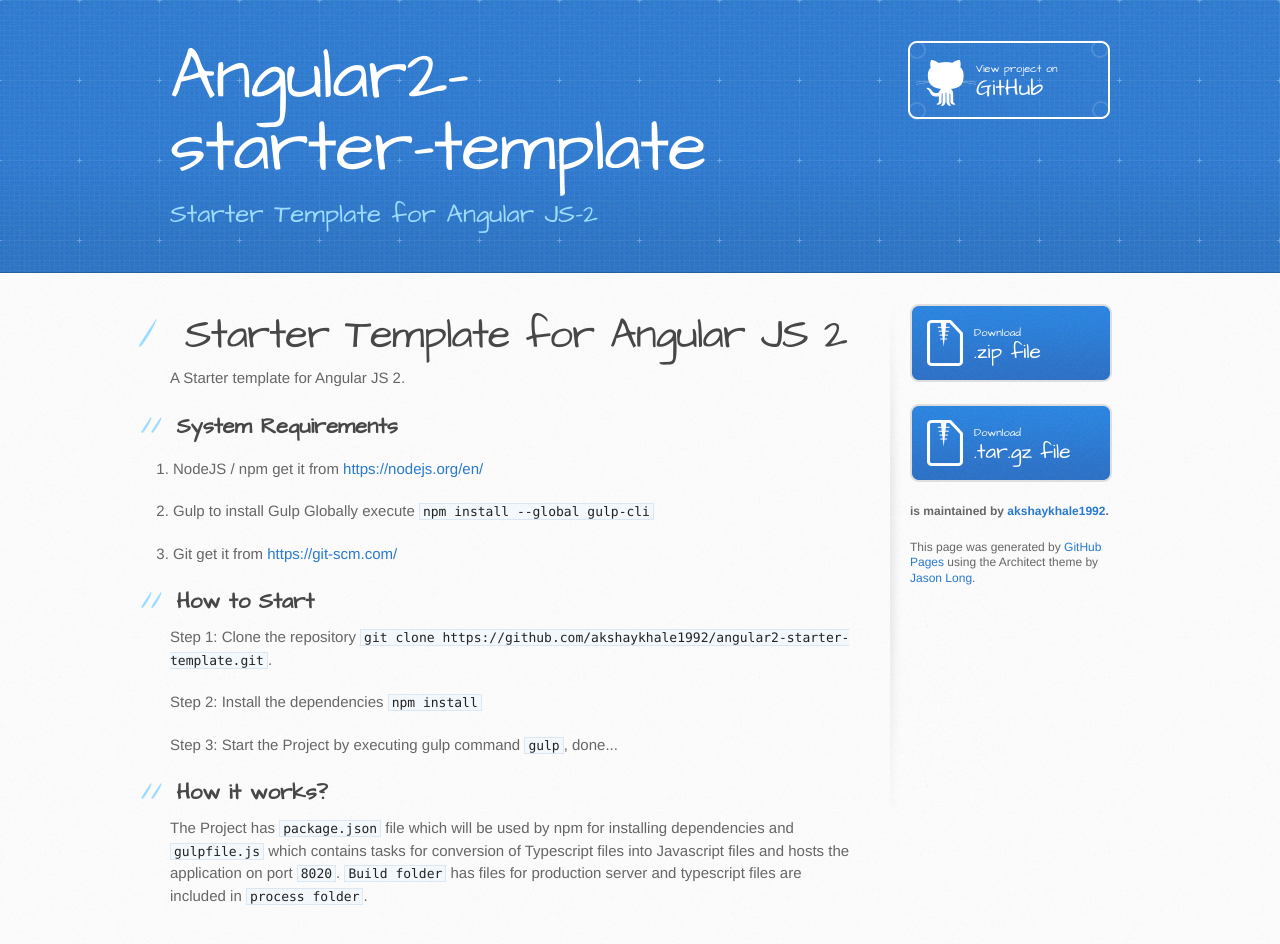
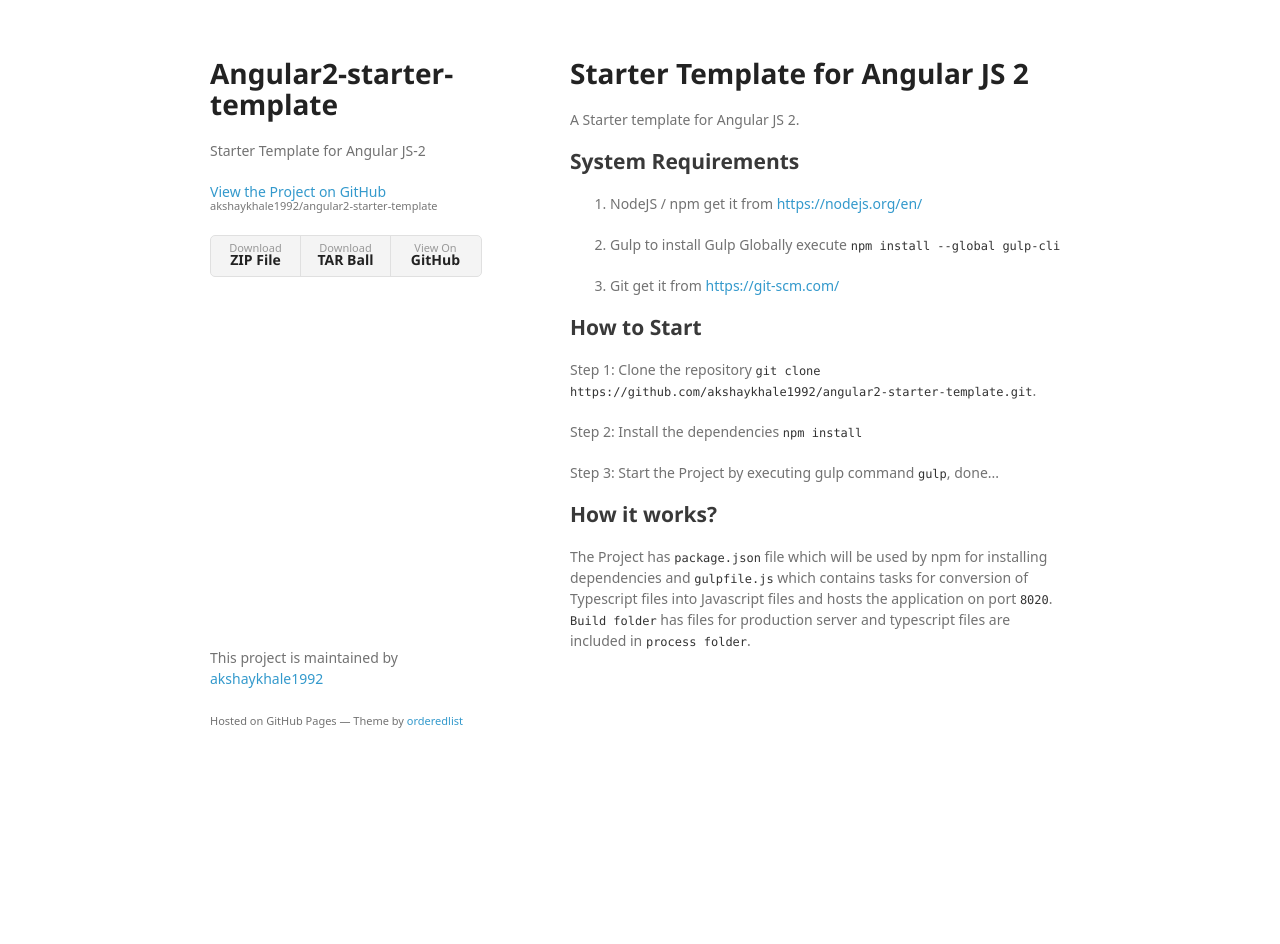
Before and after one commit to akshaykhale1992/angular2-starter-template, a plain HTML site: page index.html in a window 1280 px wide. After the commit the page ends 800 px from the top, so only its background shows below. Drawn offline with Linux system fonts and the light colour scheme; a web font is replaced by a local one.

Commit message:
Create gh-pages branch via GitHub

```diff
--- a/index.html
+++ b/index.html
@@ -1,34 +1,34 @@
-<!DOCTYPE html>
+<!doctype html>
 <html>
   <head>
-    <meta charset='utf-8'>
+    <meta charset="utf-8">
     <meta http-equiv="X-UA-Compatible" content="chrome=1">
-    <meta name="viewport" content="width=device-width, initial-scale=1, maximum-scale=1">
-    <link href='https://fonts.googleapis.com/css?family=Architects+Daughter' rel='stylesheet' type='text/css'>
-    <link rel="stylesheet" type="text/css" href="stylesheets/stylesheet.css" media="screen">
-    <link rel="stylesheet" type="text/css" href="stylesheets/github-light.css" media="screen">
-    <link rel="stylesheet" type="text/css" href="stylesheets/print.css" media="print">
+    <title>Angular2-starter-template by akshaykhale1992</title>
 
+    <link rel="stylesheet" href="stylesheets/styles.css">
+    <link rel="stylesheet" href="stylesheets/github-light.css">
+    <meta name="viewport" content="width=device-width">
     <!--[if lt IE 9]>
     <script src="//html5shiv.googlecode.com/svn/trunk/html5.js"></script>
     <![endif]-->
+  </head>
+  <body>
+    <div class="wrapper">
+      <header>
+        <h1>Angular2-starter-template</h1>
+        <p>Starter Template for Angular JS-2</p>
 
-    <title>Angular2-starter-template by akshaykhale1992</title>
-  </head>
+        <p class="view"><a href="https://github.com/akshaykhale1992/angular2-starter-template">View the Project on GitHub <small>akshaykhale1992/angular2-starter-template</small></a></p>
 
-  <body>
-    <header>
-      <div class="inner">
-        <h1>Angular2-starter-template</h1>
-        <h2>Starter Template for Angular JS-2</h2>
-        <a href="https://github.com/akshaykhale1992/angular2-starter-template" class="button"><small>View project on</small> GitHub</a>
-      </div>
-    </header>
 
-    <div id="content-wrapper">
-      <div class="inner clearfix">
-        <section id="main-content">
-          <h1>
+        <ul>
+          <li><a href="https://github.com/akshaykhale1992/angular2-starter-template/zipball/master">Download <strong>ZIP File</strong></a></li>
+          <li><a href="https://github.com/akshaykhale1992/angular2-starter-template/tarball/master">Download <strong>TAR Ball</strong></a></li>
+          <li><a href="https://github.com/akshaykhale1992/angular2-starter-template">View On <strong>GitHub</strong></a></li>
+        </ul>
+      </header>
+      <section>
+        <h1>
 <a id="starter-template-for-angular-js-2" class="anchor" href="#starter-template-for-angular-js-2" aria-hidden="true"><span aria-hidden="true" class="octicon octicon-link"></span></a>Starter Template for Angular JS 2</h1>
 
 <p>A Starter template for Angular JS 2.</p>
@@ -56,25 +56,13 @@
 
 <p>The Project has <code>package.json</code> file which will be used by npm for installing dependencies and <code>gulpfile.js</code> which contains tasks for conversion of Typescript files into Javascript files and hosts the application on port <code>8020</code>.
 <code>Build folder</code> has files for production server and typescript files are included in <code>process folder</code>.</p>
-        </section>
-
-        <aside id="sidebar">
-          <a href="https://github.com/akshaykhale1992/angular2-starter-template/zipball/master" class="button">
-            <small>Download</small>
-            .zip file
-          </a>
-          <a href="https://github.com/akshaykhale1992/angular2-starter-template/tarball/master" class="button">
-            <small>Download</small>
-            .tar.gz file
-          </a>
-
-          <p class="repo-owner"><a href="https://github.com/akshaykhale1992/angular2-starter-template"></a> is maintained by <a href="https://github.com/akshaykhale1992">akshaykhale1992</a>.</p>
-
-          <p>This page was generated by <a href="https://pages.github.com">GitHub Pages</a> using the Architect theme by <a href="https://twitter.com/jasonlong">Jason Long</a>.</p>
-        </aside>
-      </div>
+      </section>
+      <footer>
+        <p>This project is maintained by <a href="https://github.com/akshaykhale1992">akshaykhale1992</a></p>
+        <p><small>Hosted on GitHub Pages &mdash; Theme by <a href="https://github.com/orderedlist">orderedlist</a></small></p>
+      </footer>
     </div>
-
+    <script src="javascripts/scale.fix.js"></script>
 
   </body>
 </html>
--- /dev/null
+++ b/javascripts/scale.fix.js
@@ -0,0 +1,17 @@
+var metas = document.getElementsByTagName('meta');
+var i;
+if (navigator.userAgent.match(/iPhone/i)) {
+  for (i=0; i<metas.length; i++) {
+    if (metas[i].name == "viewport") {
+      metas[i].content = "width=device-width, minimum-scale=1.0, maximum-scale=1.0";
+    }
+  }
+  document.addEventListener("gesturestart", gestureStart, false);
+}
+function gestureStart() {
+  for (i=0; i<metas.length; i++) {
+    if (metas[i].name == "viewport") {
+      metas[i].content = "width=device-width, minimum-scale=0.25, maximum-scale=1.6";
+    }
+  }
+}
--- /dev/null
+++ b/stylesheets/styles.css
@@ -0,0 +1,324 @@
+@font-face {
+  font-family: 'Noto Sans';
+  font-weight: 400;
+  font-style: normal;
+  src: url('../fonts/Noto-Sans-regular/Noto-Sans-regular.eot');
+  src: url('../fonts/Noto-Sans-regular/Noto-Sans-regular.eot?#iefix') format('embedded-opentype'),
+       local('Noto Sans'),
+       local('Noto-Sans-regular'),
+       url('../fonts/Noto-Sans-regular/Noto-Sans-regular.woff2') format('woff2'),
+       url('../fonts/Noto-Sans-regular/Noto-Sans-regular.woff') format('woff'),
+       url('../fonts/Noto-Sans-regular/Noto-Sans-regular.ttf') format('truetype'),
+       url('../fonts/Noto-Sans-regular/Noto-Sans-regular.svg#NotoSans') format('svg');
+}
+
+@font-face {
+  font-family: 'Noto Sans';
+  font-weight: 700;
+  font-style: normal;
+  src: url('../fonts/Noto-Sans-700/Noto-Sans-700.eot');
+  src: url('../fonts/Noto-Sans-700/Noto-Sans-700.eot?#iefix') format('embedded-opentype'),
+       local('Noto Sans Bold'),
+       local('Noto-Sans-700'),
+       url('../fonts/Noto-Sans-700/Noto-Sans-700.woff2') format('woff2'),
+       url('../fonts/Noto-Sans-700/Noto-Sans-700.woff') format('woff'),
+       url('../fonts/Noto-Sans-700/Noto-Sans-700.ttf') format('truetype'),
+       url('../fonts/Noto-Sans-700/Noto-Sans-700.svg#NotoSans') format('svg');
+}
+
+@font-face {
+  font-family: 'Noto Sans';
+  font-weight: 400;
+  font-style: italic;
+  src: url('../fonts/Noto-Sans-italic/Noto-Sans-italic.eot');
+  src: url('../fonts/Noto-Sans-italic/Noto-Sans-italic.eot?#iefix') format('embedded-opentype'),
+       local('Noto Sans Italic'),
+       local('Noto-Sans-italic'),
+       url('../fonts/Noto-Sans-italic/Noto-Sans-italic.woff2') format('woff2'),
+       url('../fonts/Noto-Sans-italic/Noto-Sans-italic.woff') format('woff'),
+       url('../fonts/Noto-Sans-italic/Noto-Sans-italic.ttf') format('truetype'),
+       url('../fonts/Noto-Sans-italic/Noto-Sans-italic.svg#NotoSans') format('svg');
+}
+
+@font-face {
+  font-family: 'Noto Sans';
+  font-weight: 700;
+  font-style: italic;
+  src: url('../fonts/Noto-Sans-700italic/Noto-Sans-700italic.eot');
+  src: url('../fonts/Noto-Sans-700italic/Noto-Sans-700italic.eot?#iefix') format('embedded-opentype'),
+       local('Noto Sans Bold Italic'),
+       local('Noto-Sans-700italic'),
+       url('../fonts/Noto-Sans-700italic/Noto-Sans-700italic.woff2') format('woff2'),
+       url('../fonts/Noto-Sans-700italic/Noto-Sans-700italic.woff') format('woff'),
+       url('../fonts/Noto-Sans-700italic/Noto-Sans-700italic.ttf') format('truetype'),
+       url('../fonts/Noto-Sans-700italic/Noto-Sans-700italic.svg#NotoSans') format('svg');
+}
+
+body {
+  background-color: #fff;
+  padding:50px;
+  font: 14px/1.5 "Noto Sans", "Helvetica Neue", Helvetica, Arial, sans-serif;
+  color:#727272;
+  font-weight:400;
+}
+
+h1, h2, h3, h4, h5, h6 {
+  color:#222;
+  margin:0 0 20px;
+}
+
+p, ul, ol, table, pre, dl {
+  margin:0 0 20px;
+}
+
+h1, h2, h3 {
+  line-height:1.1;
+}
+
+h1 {
+  font-size:28px;
+}
+
+h2 {
+  color:#393939;
+}
+
+h3, h4, h5, h6 {
+  color:#494949;
+}
+
+a {
+  color:#39c;
+  text-decoration:none;
+}
+
+a:hover {
+  color:#069;
+}
+
+a small {
+  font-size:11px;
+  color:#777;
+  margin-top:-0.3em;
+  display:block;
+}
+
+a:hover small {
+  color:#777;
+}
+
+.wrapper {
+  width:860px;
+  margin:0 auto;
+}
+
+blockquote {
+  border-left:1px solid #e5e5e5;
+  margin:0;
+  padding:0 0 0 20px;
+  font-style:italic;
+}
+
+code, pre {
+  font-family:Monaco, Bitstream Vera Sans Mono, Lucida Console, Terminal, Consolas, Liberation Mono, DejaVu Sans Mono, Courier New, monospace;
+  color:#333;
+  font-size:12px;
+}
+
+pre {
+  padding:8px 15px;
+  background: #f8f8f8;
+  border-radius:5px;
+  border:1px solid #e5e5e5;
+  overflow-x: auto;
+}
+
+table {
+  width:100%;
+  border-collapse:collapse;
+}
+
+th, td {
+  text-align:left;
+  padding:5px 10px;
+  border-bottom:1px solid #e5e5e5;
+}
+
+dt {
+  color:#444;
+  font-weight:700;
+}
+
+th {
+  color:#444;
+}
+
+img {
+  max-width:100%;
+}
+
+header {
+  width:270px;
+  float:left;
+  position:fixed;
+  -webkit-font-smoothing:subpixel-antialiased;
+}
+
+header ul {
+  list-style:none;
+  height:40px;
+  padding:0;
+  background: #f4f4f4;
+  border-radius:5px;
+  border:1px solid #e0e0e0;
+  width:270px;
+}
+
+header li {
+  width:89px;
+  float:left;
+  border-right:1px solid #e0e0e0;
+  height:40px;
+}
+
+header li:first-child a {
+  border-radius:5px 0 0 5px;
+}
+
+header li:last-child a {
+  border-radius:0 5px 5px 0;
+}
+
+header ul a {
+  line-height:1;
+  font-size:11px;
+  color:#999;
+  display:block;
+  text-align:center;
+  padding-top:6px;
+  height:34px;
+}
+
+header ul a:hover {
+  color:#999;
+}
+
+header ul a:active {
+  background-color:#f0f0f0;
+}
+
+strong {
+  color:#222;
+  font-weight:700;
+}
+
+header ul li + li + li {
+  border-right:none;
+  width:89px;
+}
+
+header ul a strong {
+  font-size:14px;
+  display:block;
+  color:#222;
+}
+
+section {
+  width:500px;
+  float:right;
+  padding-bottom:50px;
+}
+
+small {
+  font-size:11px;
+}
+
+hr {
+  border:0;
+  background:#e5e5e5;
+  height:1px;
+  margin:0 0 20px;
+}
+
+footer {
+  width:270px;
+  float:left;
+  position:fixed;
+  bottom:50px;
+  -webkit-font-smoothing:subpixel-antialiased;
+}
+
+@media print, screen and (max-width: 960px) {
+
+  div.wrapper {
+    width:auto;
+    margin:0;
+  }
+
+  header, section, footer {
+    float:none;
+    position:static;
+    width:auto;
+  }
+
+  header {
+    padding-right:320px;
+  }
+
+  section {
+    border:1px solid #e5e5e5;
+    border-width:1px 0;
+    padding:20px 0;
+    margin:0 0 20px;
+  }
+
+  header a small {
+    display:inline;
+  }
+
+  header ul {
+    position:absolute;
+    right:50px;
+    top:52px;
+  }
+}
+
+@media print, screen and (max-width: 720px) {
+  body {
+    word-wrap:break-word;
+  }
+
+  header {
+    padding:0;
+  }
+
+  header ul, header p.view {
+    position:static;
+  }
+
+  pre, code {
+    word-wrap:normal;
+  }
+}
+
+@media print, screen and (max-width: 480px) {
+  body {
+    padding:15px;
+  }
+
+  header ul {
+    width:99%;
+  }
+
+  header li, header ul li + li + li {
+    width:33%;
+  }
+}
+
+@media print {
+  body {
+    padding:0.4in;
+    font-size:12pt;
+    color:#444;
+  }
+}
```
